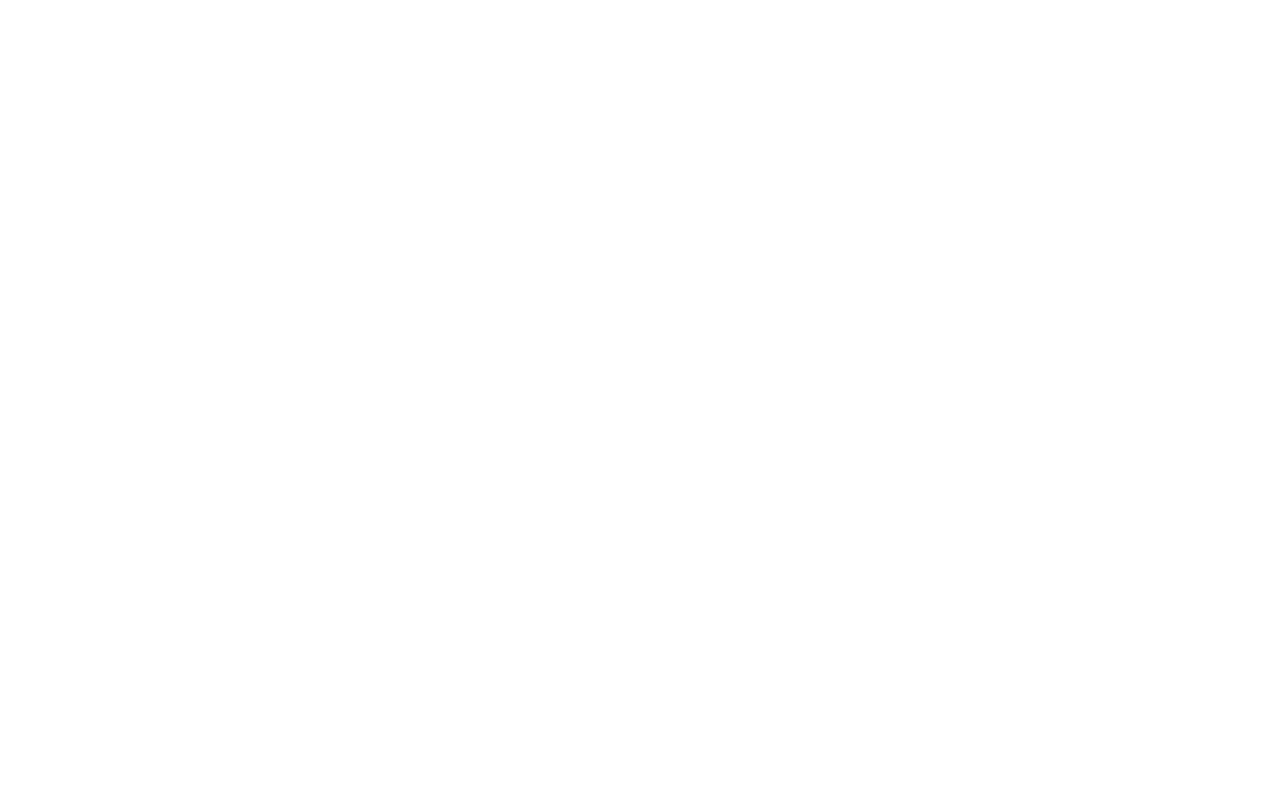
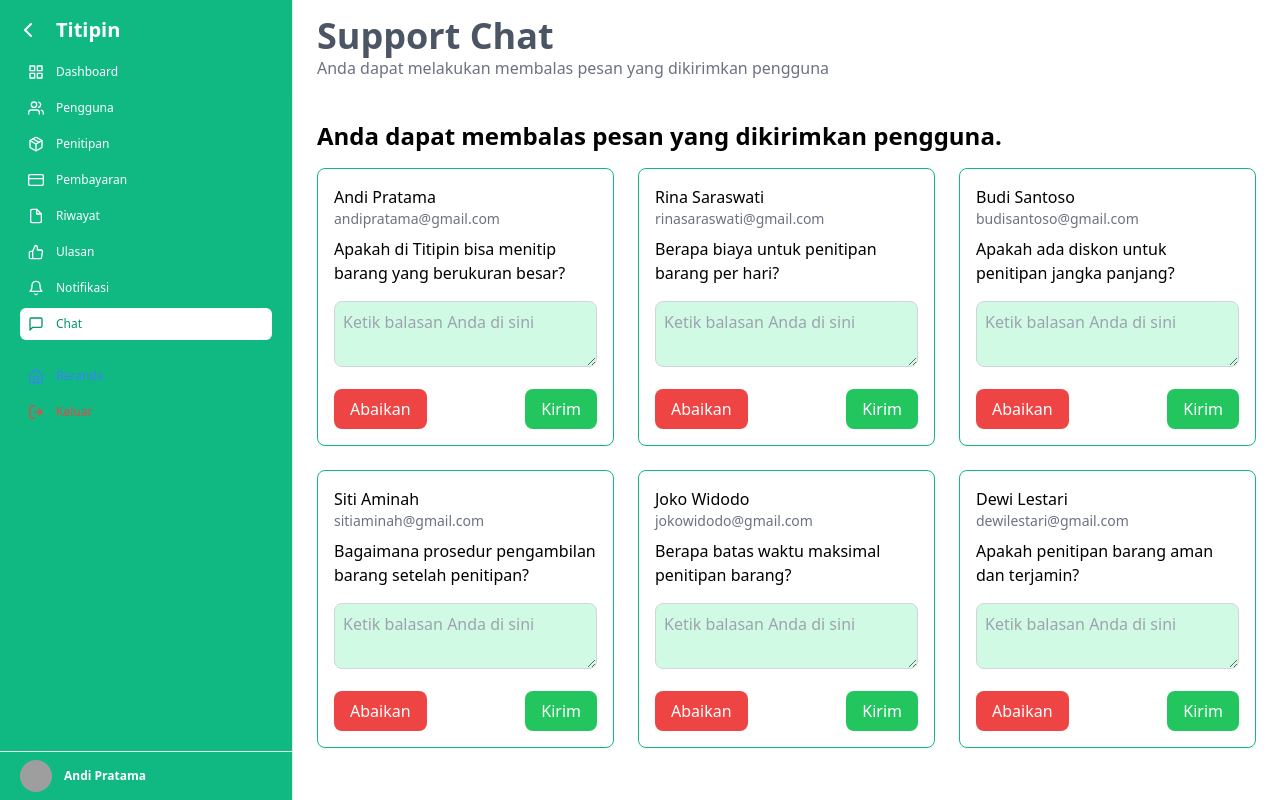
Before and after one commit to oktavianiandrianti26/Kelompok-1-Titipin, a React (Vite) app in the folder frontend/: page /SupportChat in a window 1280 px wide. Before the commit this address had no page. Built offline with nearby package versions, Linux system fonts and the light colour scheme; grey boxes are pictures that could not be loaded.

Commit message:
Memperbaiki sidebar dan routes di App Front-end

```diff
--- a/frontend/src/App.jsx
+++ b/frontend/src/App.jsx
@@ -1,14 +1,14 @@
 import { BrowserRouter, Routes, Route } from "react-router-dom";
 import React from "react";
 //admin
-//import ManajemenPembayaran from "./admin/ManajemenPembayaran";
-//import ManajemenPengguna from "./admin/ManajemenPengguna"
-import DashboardAdmin from "./admin/Dashboard"
-//import ManajemenPenitipanBarang from "./admin/ManajemenPenitipanBarang"
-//import PengaturanNotifikasi from "./admin/PengaturanNotifikasi"
-//import SupportChat from "./admin/SupportChat"
-//import UlasanPengguna from "./admin/UlasanPengguna"
-//import RiwayatPenitipan from "./admin/RiwayatPenitipan"
+import ManajemenPembayaran from "./admin/ManajemenPembayaran";
+import ManajemenPengguna from "./admin/ManajemenPengguna";
+import DashboardAdmin from "./admin/Dashboard";
+import ManajemenPenitipanBarang from "./admin/ManajemenPenitipanBarang";
+import PengaturanNotifikasi from "./admin/PengaturanNotifikasi";
+import SupportChat from "./admin/SupportChat";
+import UlasanPengguna from "./admin/UlasanPengguna";
+import RiwayatPenitipanAdmin from "./admin/RiwayatPenitipan";
 
 //User//
 import Login from "./user/Login";
@@ -16,45 +16,52 @@
 import DashboardUser from "./user/dashboard";
 import PengambilanBarang from "./user/PengambilanBarang";
 import Notifikasi from "./user/Notifikasi";
-import RiwayatPenitipan from "./user/RiwayatPenitipan";
+import RiwayatPenitipanUser from "./user/RiwayatPenitipan";
 import Chat from "./user/faq";
-import Landing from './landing/LandingPage';
-import EditProfile from './user/EditProfile';
+import Landing from "./landing/LandingPage";
+import EditProfile from "./user/EditProfile";
 import PemesananPenitipan from "./user/PemesananPenitipan";
 import PemantauanBarang from "./user/PemantauanBarang";
-// import Checkout from "./user/checkout";
-
-        //<Route path="/ManajemenPembayaran" element={<ManajemenPembayaran />}/>
-        //<Route path="/ManajemenPengguna" element={<ManajemenPengguna />}/>
-        //<Route path="/ManajemenPenitipanBarang" element={<ManajemenPenitipanBarang />}/>
-        //<Route path="/PengaturanNotifikasi" element={<PengaturanNotifikasi />}/>
-        //<Route path="/SupportChat" element={<SupportChat />}/>
-        //<Route path="/UlasanPengguna" element={<UlasanPengguna />}/>
-        //<Route path="/RiwayatPenitipan" element={<RiwayatPenitipan />}/>
-
-
+import Checkout from "./user/Checkout";
 
 function App() {
   return (
     <BrowserRouter>
-
-        <Routes>
+      <Routes>
+        {/* Universal */}
         <Route path="/" element={<Landing />} />
         <Route path="/Login" element={<Login />} />
+        {/* Midtrans Test Payment */}
+        <Route path="/checkout" element={<Checkout />} />
+        {/* User */}
         <Route path="/register" element={<Register />} />
         <Route path="/user/dashboard" element={<DashboardUser />} />
         <Route path="/PemesananPenitipan" element={<PemesananPenitipan />} />
         <Route path="/PengambilanBarang" element={<PengambilanBarang />} />
         <Route path="/Notifikasi" element={<Notifikasi />} />
-        <Route path="/RiwayatPenitipan" element={<RiwayatPenitipan />} />
+        <Route path="/RiwayatPenitipan" element={<RiwayatPenitipanUser />} />
         <Route path="/faq" element={<Chat />} />
         <Route path="/EditProfile" element={<EditProfile />} />
         <Route path="/PemantauanBarang" element={<PemantauanBarang />} />
-        {/* <Route path="/checkout" element={<Checkout />} /> */}
-
-        <Route path="/admin/dashboard" element={<DashboardAdmin />}/>
-
-        </Routes>
+        {/* Admin */}
+        <Route path="/admin/dashboard" element={<DashboardAdmin />} />
+        <Route path="/ManajemenPembayaran" element={<ManajemenPembayaran />} />
+        <Route path="/ManajemenPengguna" element={<ManajemenPengguna />} />
+        <Route
+          path="/ManajemenPenitipanBarang"
+          element={<ManajemenPenitipanBarang />}
+        />
+        <Route
+          path="/PengaturanNotifikasi"
+          element={<PengaturanNotifikasi />}
+        />
+        <Route path="/SupportChat" element={<SupportChat />} />
+        <Route path="/UlasanPengguna" element={<UlasanPengguna />} />
+        <Route
+          path="/admin/RiwayatPenitipan"
+          element={<RiwayatPenitipanAdmin />}
+        />
+      </Routes>
     </BrowserRouter>
   );
 }
--- a/frontend/src/components/SidebarAdmin.jsx
+++ b/frontend/src/components/SidebarAdmin.jsx
@@ -1,5 +1,4 @@
 import { useState } from "react";
-import { useNavigate } from 'react-router-dom';
 import { Sidebar, SidebarItem } from "./sidebar";
 import {
   FiBell,
@@ -14,30 +13,72 @@
   FiUsers,
 } from "react-icons/fi";
 
-const SidebarAdmin = () => {
-  const navigate = useNavigate(); // Inisialisasi useNavigate
-
-  // Fungsi untuk menangani klik pada item sidebar
-  const handleVisitClick = (route) => {
-    navigate(route); // Arahkan ke halaman sesuai dengan route yang diberikan
-  };
-
-
-
-
+function SidebarAdmin() {
   return (
     <>
       <Sidebar>
-        <SidebarItem icon={<FiGrid />} text="Dashboard" route="/" />
-        <SidebarItem icon={<FiUsers />} text="Pengguna" route="/ManajemenPengguna" onClick={() => handleVisitClick('/ManajemenPengguna')}/>
-        <SidebarItem icon={<FiPackage />} text="Penitipan" route="/ManajemenPenitipanBarang"/>
-        <SidebarItem icon={<FiCreditCard />} text="Pembayaran" route="/ManajemenPembayaran" />
-        <SidebarItem icon={<FiFile />} text="Riwayat" route="/RiwayatPenitipan" />
-        <SidebarItem icon={<FiThumbsUp />} text="Ulasan" route="/UlasanPengguna"/>
-        <SidebarItem icon={<FiBell />} text="Notifikasi" route="/PengaturanNotifikasi"/>
-        <SidebarItem icon={<FiMessageSquare />} text="Chat" route="/SupportChat"/>
-        <SidebarItem icon={<FiHome />} text="Beranda" beranda />
-        <SidebarItem icon={<FiLogOut />} text="Keluar" keluar />
+        <SidebarItem
+          icon={<FiGrid />}
+          text="Dashboard"
+          route="/admin/dashboard"
+          active={location.pathname === "/admin/dashboard"}
+        />
+        <SidebarItem
+          icon={<FiUsers />}
+          text="Pengguna"
+          route="/ManajemenPengguna"
+          active={location.pathname === "/ManajemenPengguna"}
+        />
+        <SidebarItem
+          icon={<FiPackage />}
+          text="Penitipan"
+          route="/ManajemenPenitipanBarang"
+          active={location.pathname === "/ManajemenPenitipanBarang"}
+        />
+        <SidebarItem
+          icon={<FiCreditCard />}
+          text="Pembayaran"
+          route="/ManajemenPembayaran"
+          active={location.pathname === "/ManajemenPembayaran"}
+        />
+        <SidebarItem
+          icon={<FiFile />}
+          text="Riwayat"
+          route="/admin/RiwayatPenitipan"
+          active={location.pathname === "/admin/RiwayatPenitipan"}
+        />
+        <SidebarItem
+          icon={<FiThumbsUp />}
+          text="Ulasan"
+          route="/UlasanPengguna"
+          active={location.pathname === "/UlasanPengguna"}
+        />
+        <SidebarItem
+          icon={<FiBell />}
+          text="Notifikasi"
+          route="/PengaturanNotifikasi"
+          active={location.pathname === "/PengaturanNotifikasi"}
+        />
+        <SidebarItem
+          icon={<FiMessageSquare />}
+          text="Chat"
+          route="/SupportChat"
+          active={location.pathname === "/SupportChat"}
+        />
+        <SidebarItem
+          icon={<FiHome />}
+          text="Beranda"
+          beranda
+          route="/admin/dashboard"
+          active={location.pathname === "/admin/dashboard"}
+        />
+        <SidebarItem
+          icon={<FiLogOut />}
+          text="Keluar"
+          keluar
+          route="/admin/dashboard"
+          active={location.pathname === "/admin/dashboard"}
+        />
       </Sidebar>
     </>
   );
--- a/frontend/src/components/SidebarUser.jsx
+++ b/frontend/src/components/SidebarUser.jsx
@@ -21,16 +21,56 @@
   return (
     <>
       <Sidebar>
-        <SidebarItem icon={<FiGrid />} text="Dashboard" route="/user/dashboard" active={location.pathname === "/user/dashboard"} />
-        <SidebarItem icon={<FiPackage />} text="Penitipan" route="/PemesananPenitipan" active={location.pathname === "/PemesananPenitipan"} />
-        <SidebarItem icon={<FiTruck />} text="Pengembalian" route="/user/PengambilanBarang" active={location.pathname === "/user/PengambilanBarang"} />
-        <SidebarItem icon={<FiEye />} text="Status"  />
-        <SidebarItem icon={<FiFile />} text="Riwayat" route="/RiwayatPenitipan" active={location.pathname === "/RiwayatPenitipan"} />
-        <SidebarItem icon={<FiBell />} text="Notifikasi" route="/Notifikasi" active={location.pathname === "/Notifikasi"} />
-        <SidebarItem icon={<FiMessageSquare />} text="Chat" route="/faq" active={location.pathname === "/faq"} />
-        <SidebarItem icon={<FiUser />} text="Profil" route="/EditProfile" active={location.pathname === "/EditProfile"} />
-        <SidebarItem icon={<FiHome />} text="Beranda" beranda  />
-        <SidebarItem icon={<FiLogOut />} text="Keluar" keluar   />
+        <SidebarItem
+          icon={<FiGrid />}
+          text="Dashboard"
+          route="/user/dashboard"
+          active={location.pathname === "/user/dashboard"}
+        />
+        <SidebarItem
+          icon={<FiPackage />}
+          text="Penitipan"
+          route="/PemesananPenitipan"
+          active={location.pathname === "/PemesananPenitipan"}
+        />
+        <SidebarItem
+          icon={<FiTruck />}
+          text="Pengembalian"
+          route="/PengambilanBarang"
+          active={location.pathname === "/PengambilanBarang"}
+        />
+        <SidebarItem
+          icon={<FiEye />}
+          text="Status"
+          route="/PemantauanBarang"
+          active={location.pathname === "/PemantauanBarang"}
+        />
+        <SidebarItem
+          icon={<FiFile />}
+          text="Riwayat"
+          route="/RiwayatPenitipan"
+          active={location.pathname === "/RiwayatPenitipan"}
+        />
+        <SidebarItem
+          icon={<FiBell />}
+          text="Notifikasi"
+          route="/Notifikasi"
+          active={location.pathname === "/Notifikasi"}
+        />
+        <SidebarItem
+          icon={<FiMessageSquare />}
+          text="Chat"
+          route="/faq"
+          active={location.pathname === "/faq"}
+        />
+        <SidebarItem
+          icon={<FiUser />}
+          text="Profil"
+          route="/EditProfile"
+          active={location.pathname === "/EditProfile"}
+        />
+        <SidebarItem icon={<FiHome />} text="Beranda" beranda />
+        <SidebarItem icon={<FiLogOut />} text="Keluar" keluar />
       </Sidebar>
     </>
   );
```
